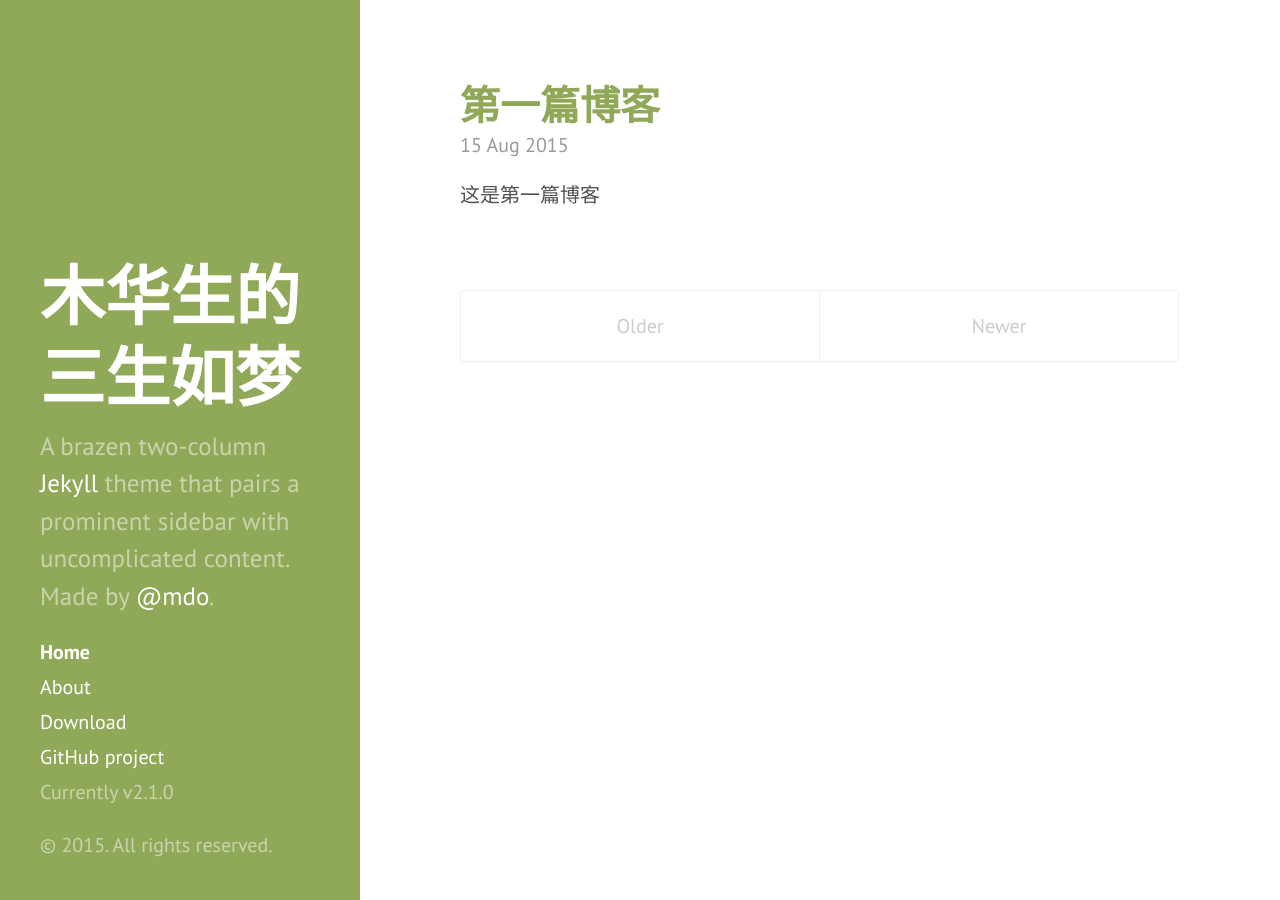
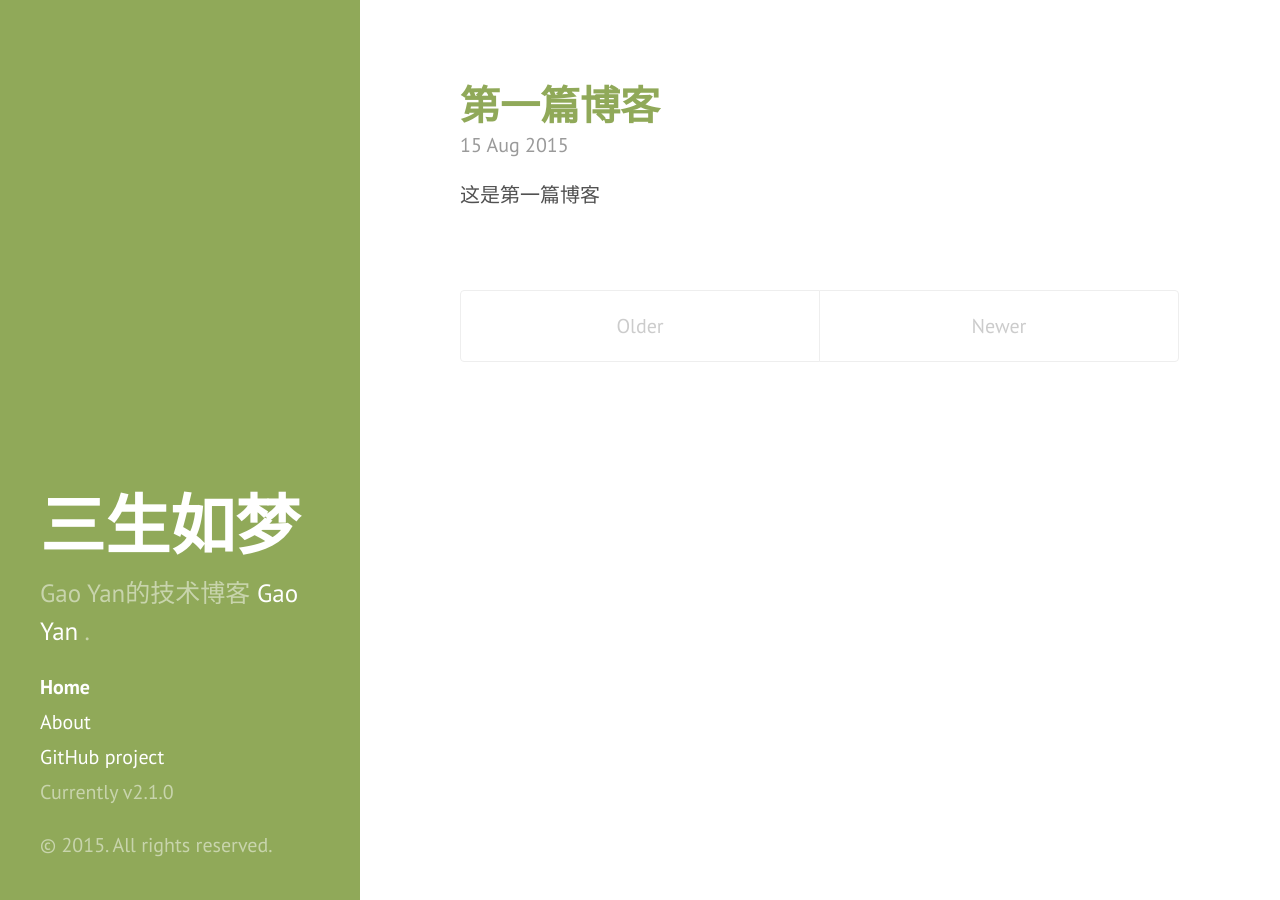
Before and after one commit to gaoyan10/gaoyan10.github.io, a Jekyll site: the page built from index.html, in a window 1280 px wide. Built offline with Jekyll 4.4.1, drawn with Linux system fonts in a browser that asks for light colours; Markdown is read by kramdown in place of the engine named in the settings; the list of posts is cut into pages by our own code.

Commit message:
fix head

```diff
--- a/_config.yml
+++ b/_config.yml
@@ -7,9 +7,9 @@ permalink:        pretty
 relative_permalinks: true
 
 # Setup
-title:            木华生的三生如梦
+title:            三生如梦
 tagline:          'A Jekyll theme'
-description:      'A brazen two-column <a href="http://jekyllrb.com" target="_blank">Jekyll</a> theme that pairs a prominent sidebar with uncomplicated content. Made by <a href="https://twitter.com/mdo" target="_blank">@mdo</a>.'
+description:      'Gao Yan的技术博客 <a href="https://github.com/gaoyan10" target="_blank">Gao Yan</a> .'
 url:              http://hyde.getpoole.com
 baseurl:          /
 
--- a/_includes/sidebar.html
+++ b/_includes/sidebar.html
@@ -26,7 +26,6 @@
         {% endif %}
       {% endfor %}
 
-      <a class="sidebar-nav-item" href="{{ site.github.repo }}/archive/v{{ site.version }}.zip">Download</a>
       <a class="sidebar-nav-item" href="{{ site.github.repo }}">GitHub project</a>
       <span class="sidebar-nav-item">Currently v{{ site.version }}</span>
     </nav>
```
Also changed, not shown: 5 other files.
